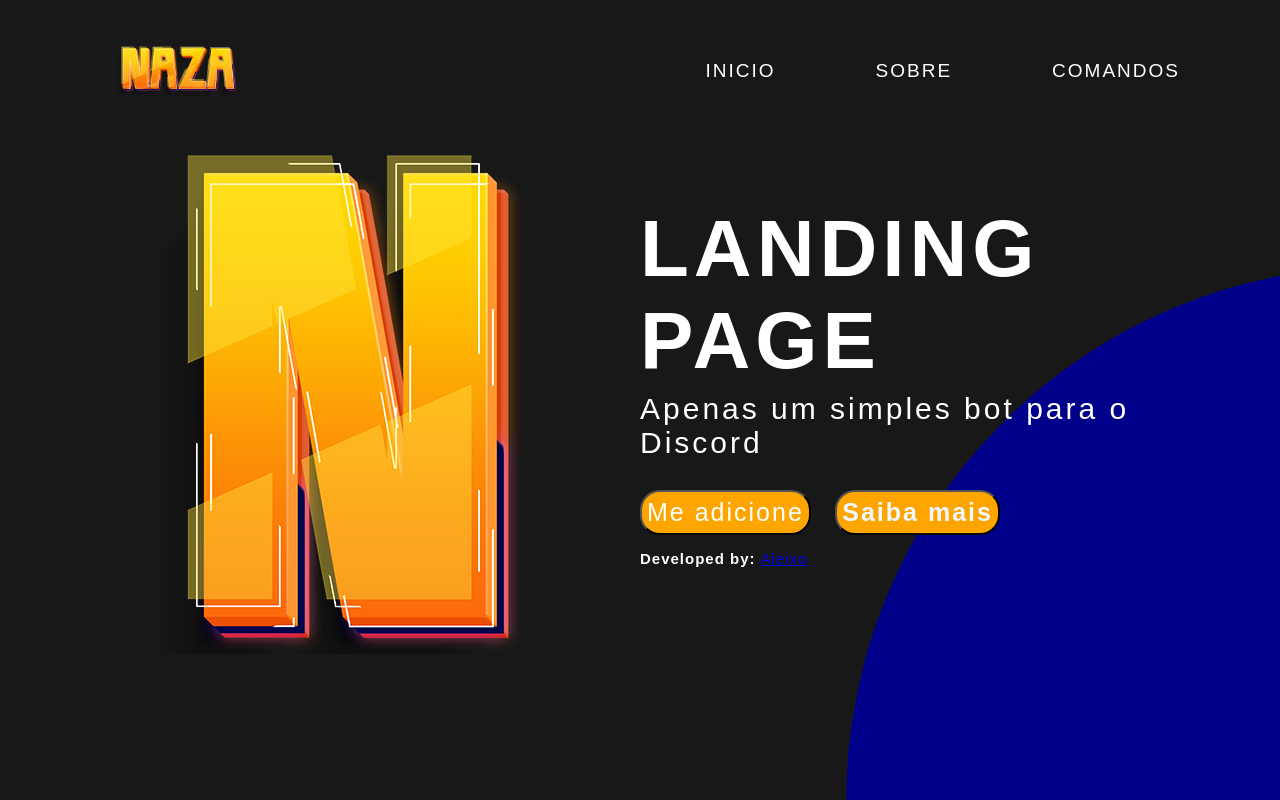
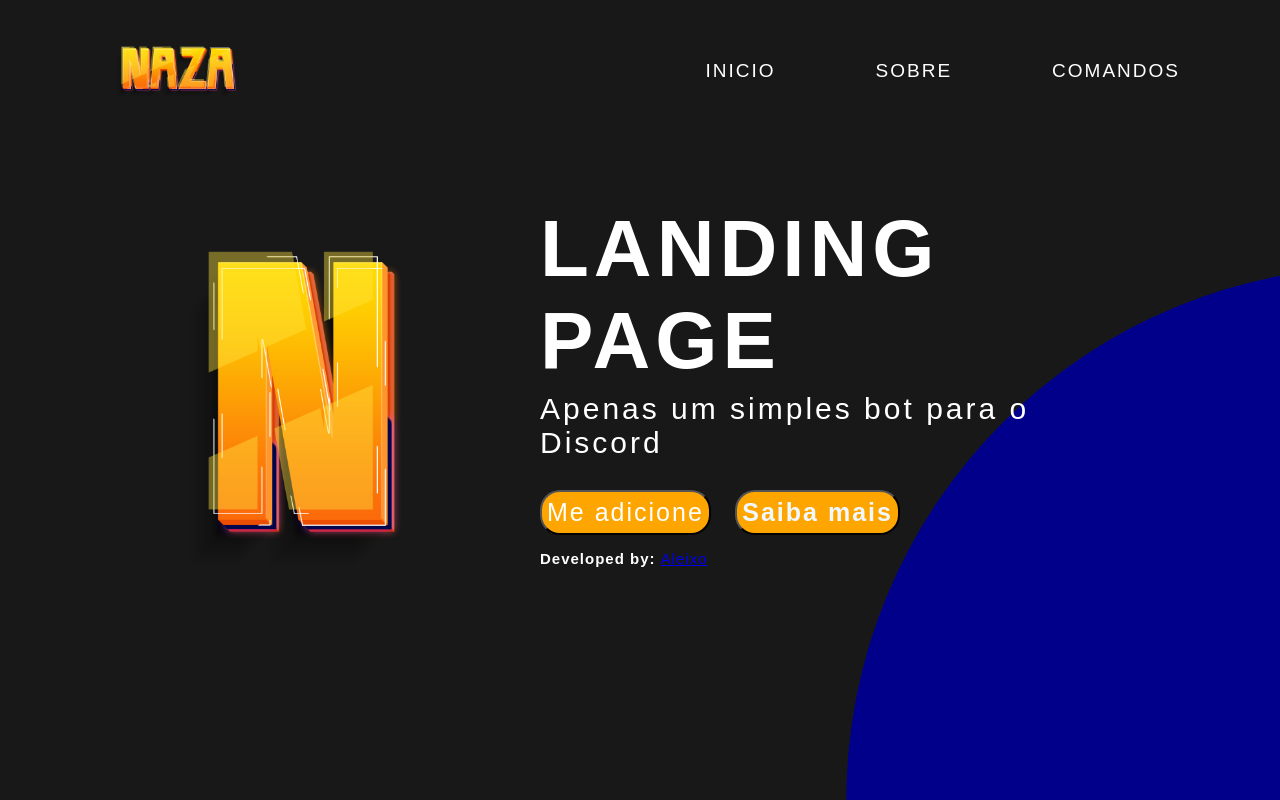
Before and after one commit to DasAleixo/nazabotwebsite, a plain HTML site: page index.html in a window 1280 px wide. Drawn offline with Linux system fonts and the light colour scheme.

Commit message:
Add files via upload

```diff
--- a/index.html
+++ b/index.html
@@ -82,6 +82,7 @@
         display: flex;
         width: 100%;
         align-items: center;
+        right: 100px;
     }
 
     .conteiner .content {
@@ -137,17 +138,19 @@
 
     .boxing {
         position: relative;
-        justify-content: left;
-        width: 50%;
-        height: 100%;
-        min-width: 50%;
-        bottom: -15%;
-        right: 0%;
+        display: flex;
+        width: 100%;
+        right: 100px;
+        align-items: center;
+        justify-content: space-between;
     }
 
-    .boxing img {
-        max-width: 100%;
-        min-width: 50%;
+    .boxing .letran {
+        position: relative;
+        max-width: 300%;
+        max-height: 300%;
+        min-width: 100%;
+        min-height: 100%;
         margin-right: -20%;
     }
 
@@ -171,7 +174,7 @@
             </nav>
         </header>
         <div class="boxing">
-            <img src="/img/NPNG.png" alt="">
+            <img class="letran" src="img/letran.png" alt="logo">
         </div>
         <div class="conteiner">
             <div class="content">
```
Also changed, not shown: img/letran.png (added).
